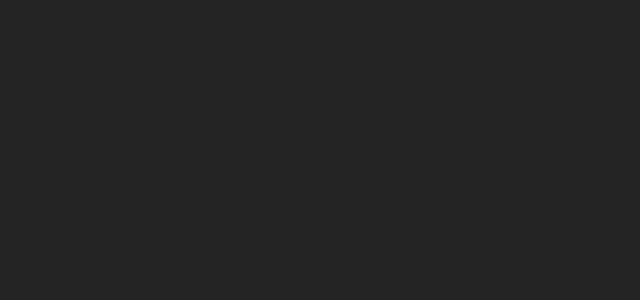
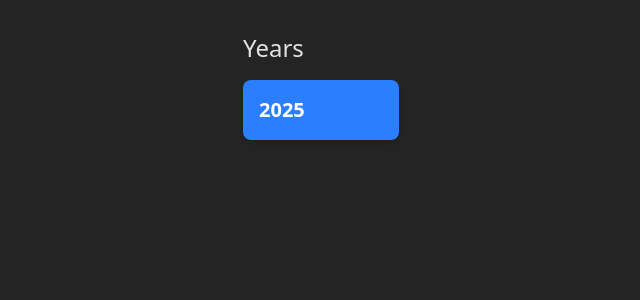
Before and after one commit to NakovD/finance-tracker, a Svelte app: page / in a window 1280 px wide. Shown: the top 300 px of the page, without its empty margins (61-701 px from the left). Built offline with nearby package versions, Linux system fonts and the light colour scheme.

Commit message:
feat: add AllYears route for displaying annual finance overview

```diff
--- a/src/App.svelte
+++ b/src/App.svelte
@@ -3,6 +3,7 @@
   import { QueryClient, QueryClientProvider } from "@tanstack/svelte-query";
   import MontlyFinance from "./features/finance/montlyFinance/MontlyFinance.svelte";
   import YearlyFinance from "./features/finance/yearlyFinance/YearlyFinance.svelte";
+  import AllYears from "./features/finance/overview/AllYears.svelte";
 
   const queryClient = new QueryClient({
     defaultOptions: {
@@ -23,6 +24,7 @@
       <Route path="/yearly-finance/:id" let:params>
         <YearlyFinance id={params.id} /></Route
       >
+      <Route path="/"><AllYears /></Route>
     </Router>
   </main>
 </QueryClientProvider>
```
